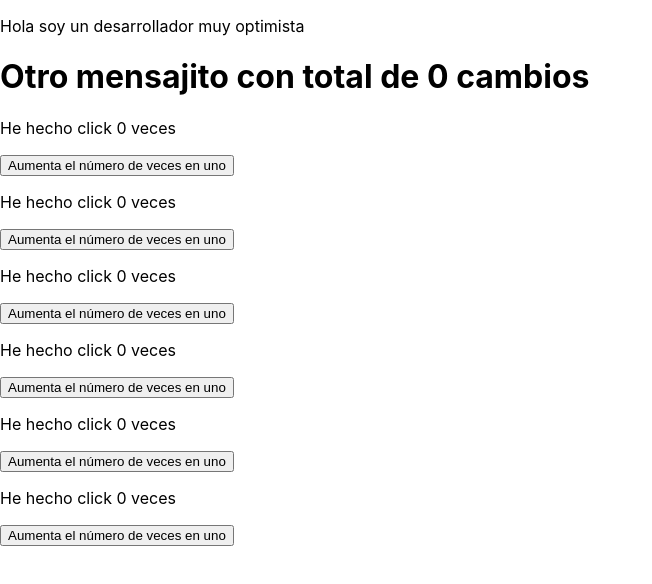
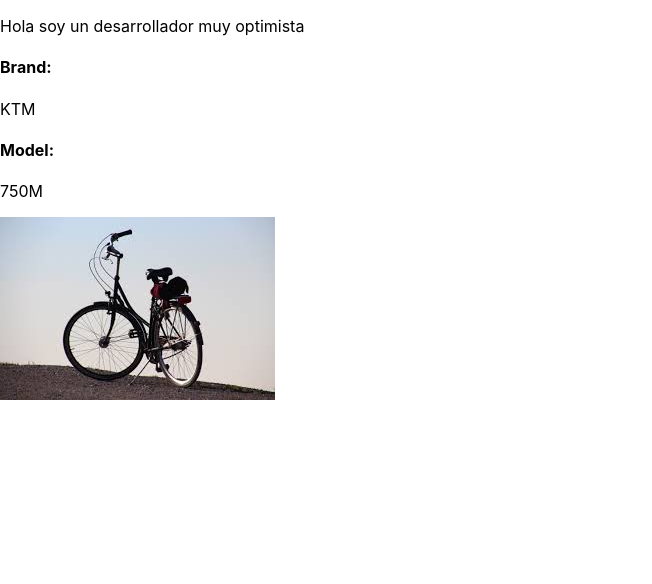
Before and after one commit to tcrurav/PruebaReactNode, a React (Create React App) app: page / in a window 1280 px wide. Shown: the top 584 px of the page, without its empty margins (0-652 px from the left). Built offline with nearby package versions, Linux system fonts and the light colour scheme.

Commit message:
elielBike

```diff
--- a/src/App.js
+++ b/src/App.js
@@ -1,10 +1,10 @@
-import Message from './components/Message';
+import ElielBike from './components/ElielBike';
 
 function App() {
   return (
     <div>
       <p>Hola soy un desarrollador muy optimista</p>
-      <Message />
+      <ElielBike />
     </div>
   );
 }
--- /dev/null
+++ b/src/components/ElielBike.js
@@ -0,0 +1,18 @@
+import React from "react";
+
+function ElielBike() {
+
+    return (
+        <div>
+            <h4>Brand: </h4>
+            <p>KTM</p>
+
+            <h4>Model: </h4>
+            <p>750M</p>
+
+            <img src="../img/elielBike.jpg" alt="Eliel Bicycle" />
+        </div>
+    );
+}
+
+export default ElielBike;
```
